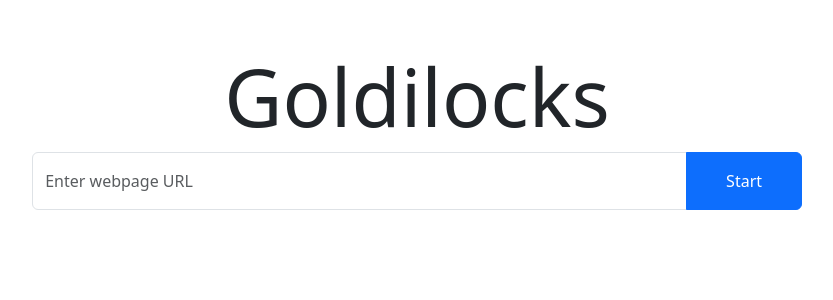
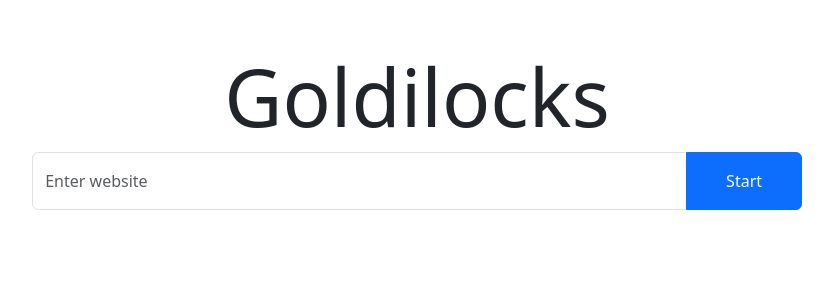
Before and after one commit to darius-daniel/Goldilocks, a React (Vite) app: page / in a window 1280 px wide. Shown: the top 300 px of the page, without its empty margins (223-1056 px from the left). Built offline with nearby package versions, Linux system fonts and the light colour scheme.

Commit message:
Handle access to url supplied to the url input field

```diff
--- a/src/components/SearchBar.jsx
+++ b/src/components/SearchBar.jsx
@@ -1,20 +1,31 @@
+import { useRef } from 'react';
+
 export default function SearchBar() {
+  const urlRef = useRef(null);
+
   return (
-    <div className="form-row justify-content-center w-65 center-div">
+    <form
+      className="form-row justify-content-center center-div mb-3 w-65"
+      onSubmit={(event) => {
+        event.preventDefault();
+        if (urlRef !== null) console.log(urlRef.current.value);
+      }}
+    >
       <div className="input-group mb-3">
         <input
           type="text"
           className="form-control"
-          placeholder="Enter webpage URL"
+          placeholder="Enter website"
+          ref={urlRef}
         />
         <button
-          className="btn p-3 btn-outline-secondary bg-primary border-primary text-white w-15"
-          type="button"
-          id="button-addon2"
+          className="btn btn-outline-secondary bg-primary border-primary text-white w-15 p-3"
+          type="submit"
+          id="btn-search"
         >
           Start
         </button>
       </div>
-    </div>
+    </form>
   );
 }
--- a/src/main.jsx
+++ b/src/main.jsx
@@ -1,4 +1,4 @@
-import '../node_modules/bootstrap/dist/css/bootstrap.css';
+import 'bootstrap/dist/css/bootstrap.css';
 import './index.css';
 import React from 'react';
 import ReactDOM from 'react-dom/client';
```
